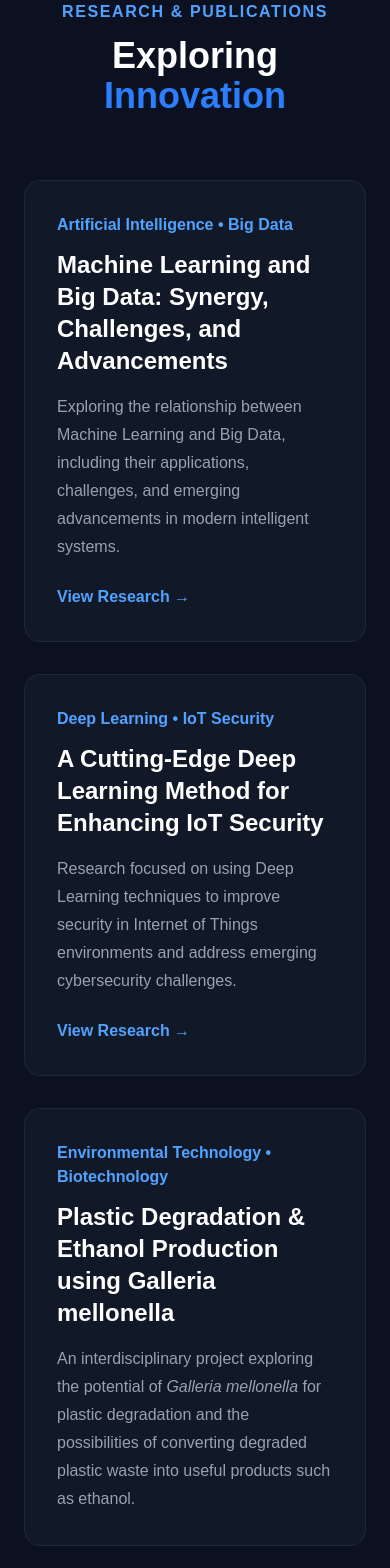
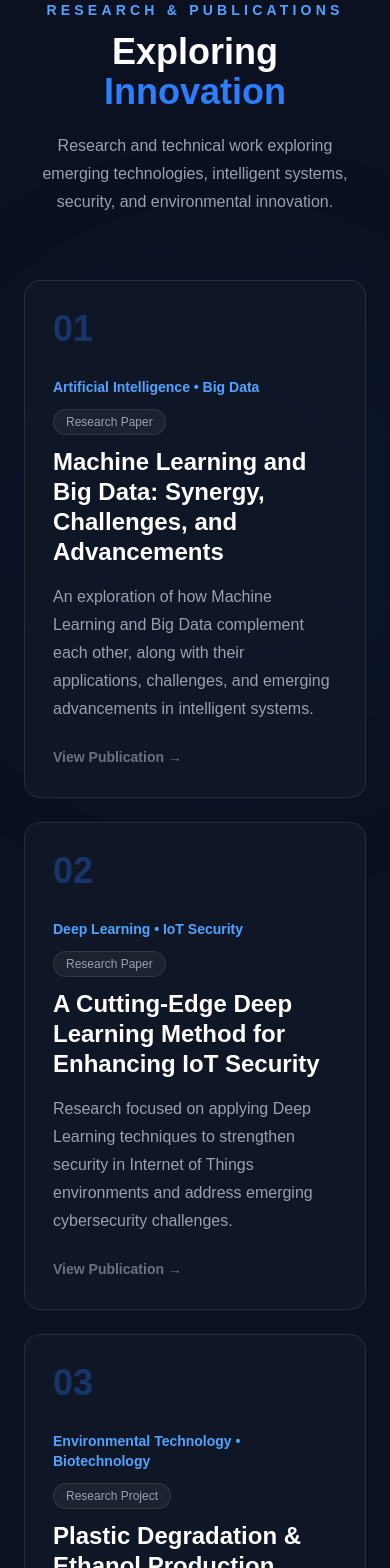
Before and after one commit to innovatialokji/portfolio, a Next.js app: page / in a window 390 px wide. Shown: the part 6540-8108 px from the top of the page. Built offline with nearby package versions, Linux system fonts and the light colour scheme.

Commit message:
Upgrade research section with publication cards

```diff
--- a/app/components/Research.tsx
+++ b/app/components/Research.tsx
@@ -1,87 +1,140 @@
+"use client";
+
+import { motion } from "framer-motion";
+
+const research = [
+  {
+    number: "01",
+    area: "Artificial Intelligence • Big Data",
+    title:
+      "Machine Learning and Big Data: Synergy, Challenges, and Advancements",
+    description:
+      "An exploration of how Machine Learning and Big Data complement each other, along with their applications, challenges, and emerging advancements in intelligent systems.",
+    type: "Research Paper",
+  },
+  {
+    number: "02",
+    area: "Deep Learning • IoT Security",
+    title:
+      "A Cutting-Edge Deep Learning Method for Enhancing IoT Security",
+    description:
+      "Research focused on applying Deep Learning techniques to strengthen security in Internet of Things environments and address emerging cybersecurity challenges.",
+    type: "Research Paper",
+  },
+  {
+    number: "03",
+    area: "Environmental Technology • Biotechnology",
+    title:
+      "Plastic Degradation & Ethanol Production using Galleria mellonella",
+    description:
+      "An interdisciplinary project exploring the potential of Galleria mellonella for plastic degradation and the possibilities of converting degraded plastic waste into useful products.",
+    type: "Research Project",
+  },
+];
+
 export default function Research() {
   return (
     <section
       id="research"
-      className="min-h-screen bg-[#0B1120] text-white px-6 py-24"
+      className="relative overflow-hidden bg-[#0B1120] px-6 py-24 text-white"
     >
-      <div className="max-w-6xl mx-auto">
+      {/* Ambient Glow */}
+      <motion.div
+        animate={{
+          x: [0, 70, 0],
+          y: [0, -50, 0],
+        }}
+        transition={{
+          duration: 14,
+          repeat: Infinity,
+          ease: "easeInOut",
+        }}
+        className="pointer-events-none absolute left-0 top-1/4 h-80 w-80 rounded-full bg-blue-600/10 blur-[130px]"
+      />
 
-        {/* Section Heading */}
-        <div className="text-center mb-16">
-          <p className="text-blue-400 font-semibold tracking-widest uppercase mb-3">
+      <div className="relative mx-auto max-w-6xl">
+
+        {/* Heading */}
+        <motion.div
+          initial={{ opacity: 0, y: 30 }}
+          whileInView={{ opacity: 1, y: 0 }}
+          viewport={{ once: true }}
+          transition={{ duration: 0.7 }}
+          className="mb-16 text-center"
+        >
+          <p className="mb-3 text-sm font-semibold uppercase tracking-[0.3em] text-blue-400">
             Research & Publications
           </p>
 
-          <h2 className="text-4xl md:text-5xl font-bold">
+          <h2 className="text-4xl font-bold md:text-5xl">
             Exploring <span className="text-blue-500">Innovation</span>
           </h2>
+
+          <p className="mx-auto mt-5 max-w-2xl leading-7 text-gray-400">
+            Research and technical work exploring emerging technologies,
+            intelligent systems, security, and environmental innovation.
+          </p>
+        </motion.div>
+
+        {/* Research List */}
+        <div className="space-y-6">
+          {research.map((paper, index) => (
+            <motion.article
+              key={paper.number}
+              initial={{ opacity: 0, x: index % 2 === 0 ? -40 : 40 }}
+              whileInView={{ opacity: 1, x: 0 }}
+              viewport={{ once: true, amount: 0.2 }}
+              transition={{
+                duration: 0.7,
+                delay: index * 0.1,
+              }}
+              whileHover={{ y: -5 }}
+              className="group relative overflow-hidden rounded-2xl border border-white/10 bg-[#111827]/80 p-7 backdrop-blur-sm transition-all duration-300 hover:border-blue-500/50 hover:shadow-[0_0_35px_rgba(59,130,246,0.12)] md:p-9"
+            >
+              <div className="flex flex-col gap-7 md:flex-row">
+
+                {/* Number */}
+                <div className="shrink-0">
+                  <p className="text-4xl font-bold text-blue-500/30 transition-colors group-hover:text-blue-500/60">
+                    {paper.number}
+                  </p>
                 </div>
 
-        {/* Research Papers */}
-        <div className="grid md:grid-cols-2 gap-8">
+                {/* Content */}
+                <div className="flex-1">
 
-          {/* Research 1 */}
-          <div className="border border-gray-800 rounded-2xl p-8 bg-[#111827] hover:border-blue-500 transition">
-            <p className="text-blue-400 font-semibold mb-3">
-              Artificial Intelligence • Big Data
+                  <div className="mb-3 flex flex-wrap items-center gap-3">
+                    <span className="text-sm font-semibold text-blue-400">
+                      {paper.area}
+                    </span>
+
+                    <span className="rounded-full border border-white/10 bg-white/5 px-3 py-1 text-xs text-gray-400">
+                      {paper.type}
+                    </span>
+                  </div>
+
+                  <h3 className="mb-4 text-2xl font-bold leading-tight transition-colors group-hover:text-blue-400 md:text-3xl">
+                    {paper.title}
+                  </h3>
+
+                  <p className="max-w-4xl leading-7 text-gray-400">
+                    {paper.description}
                   </p>
 
-            <h3 className="text-2xl font-bold mb-4">
-              Machine Learning and Big Data: Synergy, Challenges, and Advancements
-            </h3>
+                  {/* Future Paper Link */}
+                  <button
+                    type="button"
+                    className="mt-6 text-sm font-semibold text-gray-500 transition hover:text-blue-400"
+                  >
+                    View Publication →
+                  </button>
 
-            <p className="text-gray-400 leading-7 mb-6">
-              Exploring the relationship between Machine Learning and Big
-              Data, including their applications, challenges, and emerging
-              advancements in modern intelligent systems.
-            </p>
-
-            <button className="text-blue-400 font-semibold hover:text-blue-300 transition">
-              View Research →
-            </button>
+                </div>
+              </div>
+            </motion.article>
+          ))}
         </div>
 
-          {/* Research 2 */}
-          <div className="border border-gray-800 rounded-2xl p-8 bg-[#111827] hover:border-blue-500 transition">
-            <p className="text-blue-400 font-semibold mb-3">
-              Deep Learning • IoT Security
-            </p>
-
-            <h3 className="text-2xl font-bold mb-4">
-              A Cutting-Edge Deep Learning Method for Enhancing IoT Security
-            </h3>
-
-            <p className="text-gray-400 leading-7 mb-6">
-              Research focused on using Deep Learning techniques to improve
-              security in Internet of Things environments and address
-              emerging cybersecurity challenges.
-            </p>
-
-            <button className="text-blue-400 font-semibold hover:text-blue-300 transition">
-              View Research →
-            </button>
-          </div>
-
-          {/* Research 3 */}
-          <div className="border border-gray-800 rounded-2xl p-8 bg-[#111827] hover:border-blue-500 transition md:col-span-2">
-            <p className="text-blue-400 font-semibold mb-3">
-              Environmental Technology • Biotechnology
-            </p>
-
-            <h3 className="text-2xl font-bold mb-4">
-              Plastic Degradation & Ethanol Production using Galleria mellonella
-            </h3>
-
-            <p className="text-gray-400 leading-7 max-w-4xl">
-              An interdisciplinary project exploring the potential of
-              <i> Galleria mellonella</i> for plastic degradation and the
-              possibilities of converting degraded plastic waste into useful
-              products such as ethanol.
-            </p>
-
-          </div>
-
-        </div>
       </div>
     </section>
   );
```
Lines whose indentation alone changed are shown as unchanged.
